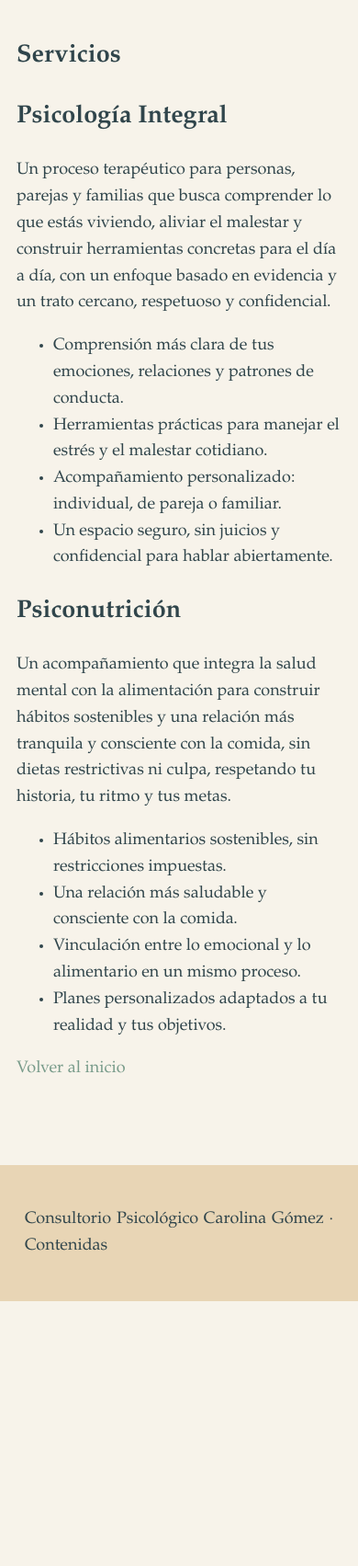
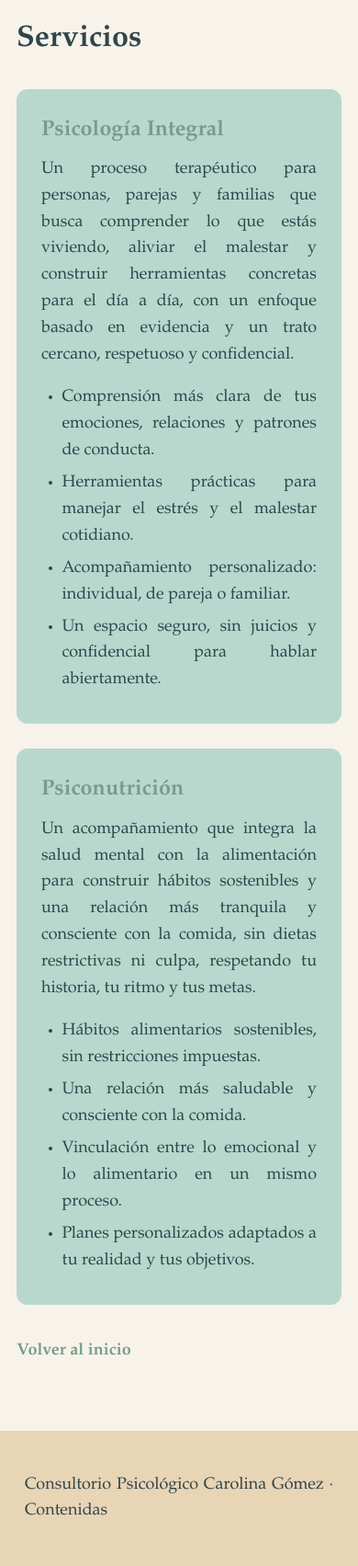
Before and after one commit to jazluz-colven/consultorio-psicologico, a Flask app: page /servicios in a window 390 px wide. Shown: the part 204-1907 px from the top of the page at 92% size. Before the commit the page ends 1619 px from the top, so only its background shows below. Run offline with Flask 3, Linux system fonts and the light colour scheme.

Commit message:
feat(HU-003): add mobile-first services page styles with palette intact

```diff
--- a/static/css/main.css
+++ b/static/css/main.css
@@ -260,6 +260,57 @@ a:focus {
     font-weight: bold;
 }
 
+.services-page {
+    max-width: 65ch;
+    margin-inline: auto;
+}
+
+.services-page__title {
+    margin: 0 0 1.5rem;
+    color: var(--color-text);
+    font-size: 1.8rem;
+    text-wrap: balance;
+}
+
+.services-page__block {
+    max-width: 65ch;
+    margin: 0 0 1.5rem;
+    padding: 1.5rem;
+    background-color: var(--color-secondary);
+    border-radius: 12px;
+}
+
+.services-page__block-title {
+    margin: 0 0 0.5rem;
+    color: var(--color-primary);
+    font-size: 1.3rem;
+}
+
+.services-page__text {
+    margin: 0 0 1rem;
+    text-align: justify;
+    hyphens: none;
+}
+
+.services-page__benefits {
+    margin: 0;
+    padding-left: 1.25rem;
+}
+
+.services-page__benefit {
+    margin: 0 0 0.35rem;
+    text-align: justify;
+    hyphens: none;
+}
+
+.services-page__back {
+    margin: 2rem 0 0;
+}
+
+.services-page__back a {
+    font-weight: bold;
+}
+
 .placeholder {
     padding: 3rem 1.5rem;
     text-align: center;
```
Also changed, not shown: specs/003_consultar-servicios/task.md (+1 -1 lines).
